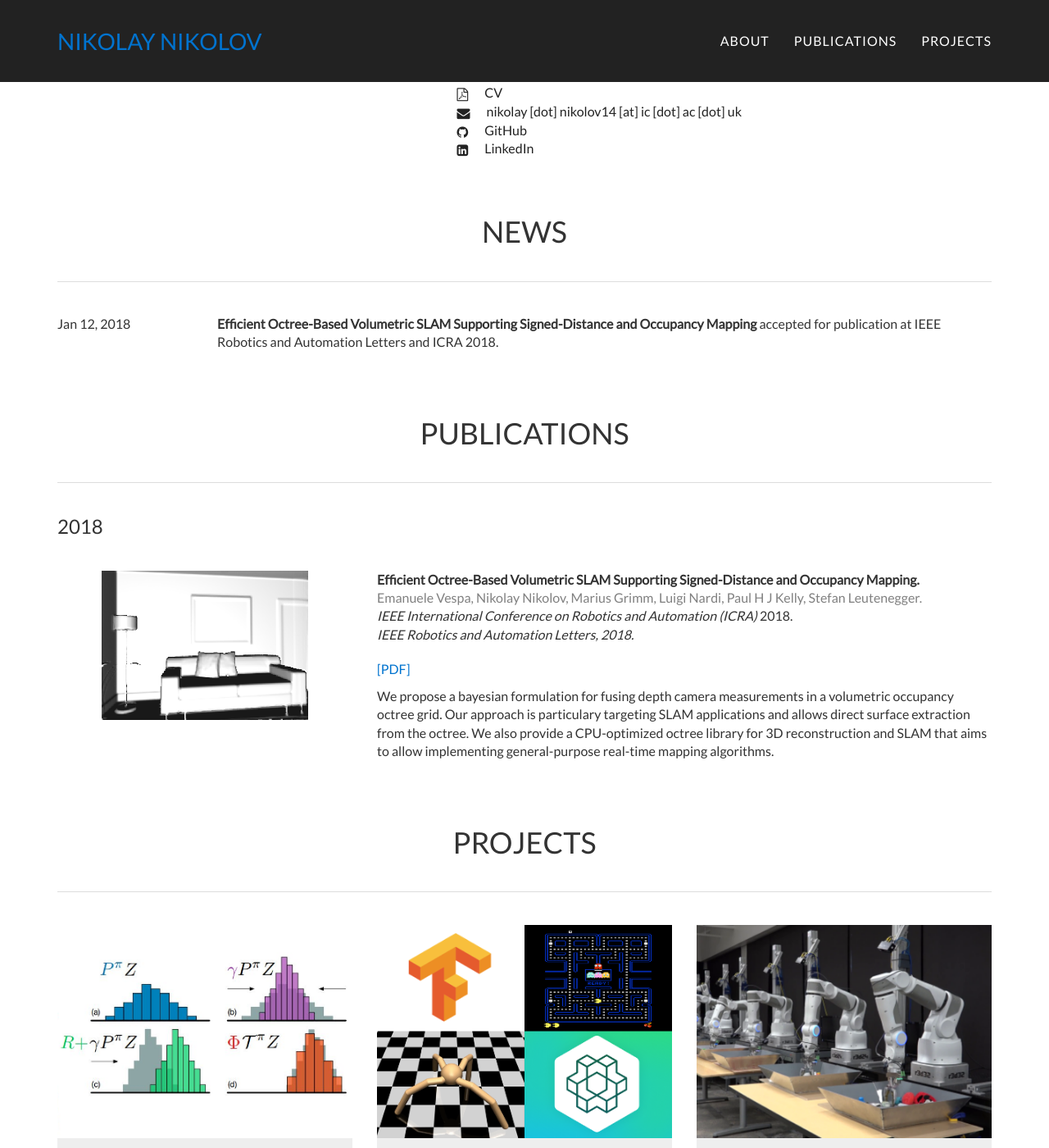
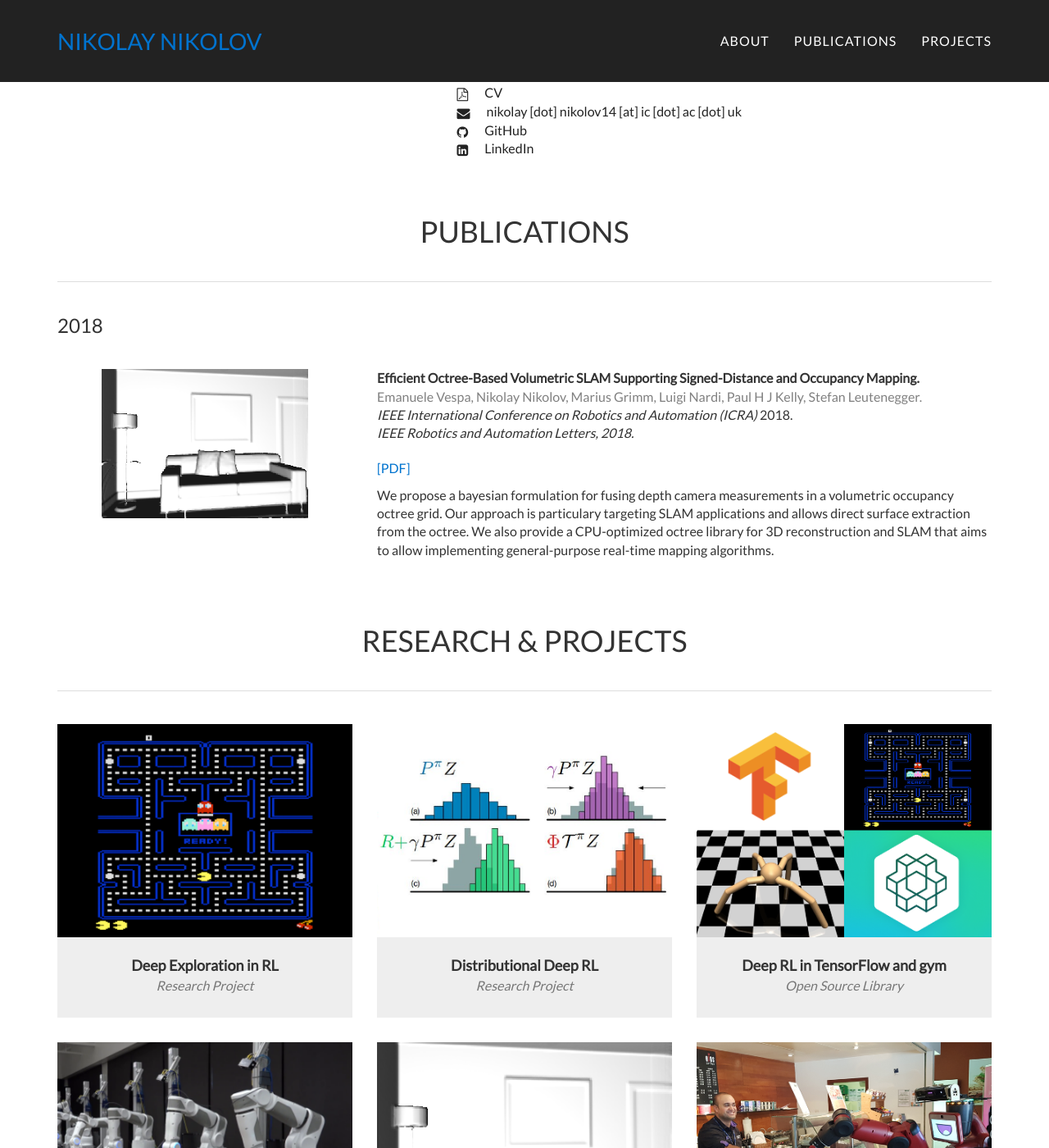
Before and after one commit to nikonikolov/nikonikolov.github.io, a Jekyll site: the page built from index.html, in a window 1280 px wide and 1400 px high, scrolled down 578 px. Shown: the whole window at 82% size. Built offline with Jekyll 4.4.1, drawn with Linux system fonts in a browser that asks for light colours.

Commit message:
ids and small fixes

```diff
--- a/_includes/head.html
+++ b/_includes/head.html
@@ -52,7 +52,7 @@
   {% endif %}
 
   <!-- Tab icon -->
-  <link rel="shortcut icon" href="/img/favicon.ico">
+  <!-- <link rel="shortcut icon" href="/img/favicon.ico"> -->
 
   <!-- Custom Fonts -->
   <link href="/vendor/font-awesome/css/font-awesome.min.css" rel="stylesheet" type="text/css">
--- a/index.html
+++ b/index.html
@@ -36,7 +36,7 @@ permalink: /
     <!-- +++++++++++++++++++++++++++++++++ CONTACT +++++++++++++++++++++++++++++++++ -->
     <div class="">
       <ul class="list-unstyled social-buttons">
-        <li><a href="/resume-nikolay-nikolov.pdf" target="_blank"><i class="fa fa-file-pdf-o fa contact_icon"></i>CV</a></li>
+        <li><a href="/cv-nikolay-nikolov.pdf" target="_blank"><i class="fa fa-file-pdf-o fa contact_icon"></i>CV</a></li>
 
         <li><a href=""><i class="fa fa-envelope fa contact_icon" aria-hidden="true"></i>{{site.email}}</a></li>
 
@@ -54,10 +54,10 @@ permalink: /
   </div>
 </div>
 
-<!-- ============================================================================ -->
-<!-- ================================= PUBLICATIONS ============================= -->
-<!-- ============================================================================ -->
-<h2 id="h2-publications" class="section-heading">News</h2>
+<!-- ==================================================================== -->
+<!-- ================================= NEWS ============================= -->
+<!-- ==================================================================== -->
+<!-- <h2 id="h2-publications" class="section-heading">News</h2>
 <hr class="featurette-divider">
 
 <div class="row featurette publication">
@@ -69,7 +69,7 @@ permalink: /
   </div>
 
 </div>
-
+ -->
 
 <!-- ============================================================================ -->
 <!-- ================================= PUBLICATIONS ============================= -->
@@ -106,10 +106,27 @@ permalink: /
 <!-- ================================= PROJECTS ================================= -->
 <!-- ============================================================================ -->
 
-<h2 id="h2-projects" class="section-heading">Projects</h2>
+<!-- <h2 id="h2-projects" class="section-heading">Projects</h2> -->
+<h2 id="h2-projects" class="section-heading">Research & Projects</h2>
 <hr class="featurette-divider">
 
 <div class="row">
+
+  <!-- ++++ PROJECT ++++ -->
+  <div class="col-md-4 col-sm-6 portfolio-item">
+    <!-- <a href="/projects/distributionalrl" class="portfolio-link"> -->
+    <a href="" class="portfolio-link">
+      <div class="portfolio-hover">
+        <div class="portfolio-hover-content">
+        </div>
+      </div>
+      <img src="/img/portfolio/ids.png" class="img-responsive" alt="">
+    </a>
+    <div class="portfolio-caption">
+      <h4>Deep Exploration in RL</h4>
+      <p class="text-muted">Research Project</p>
+    </div>
+  </div>
 
   <!-- ++++ PROJECT ++++ -->
   <div class="col-md-4 col-sm-6 portfolio-item">
```
Also changed, not shown: README.md, img/portfolio/ids.png (added), 2 other files.
